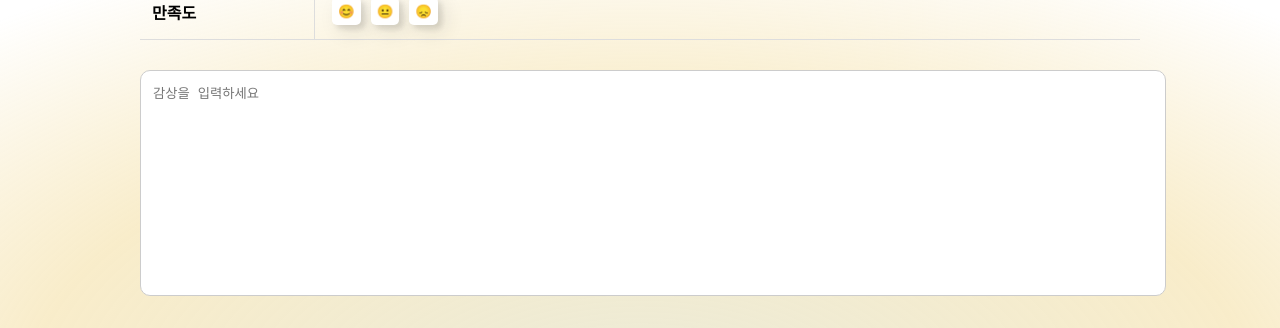
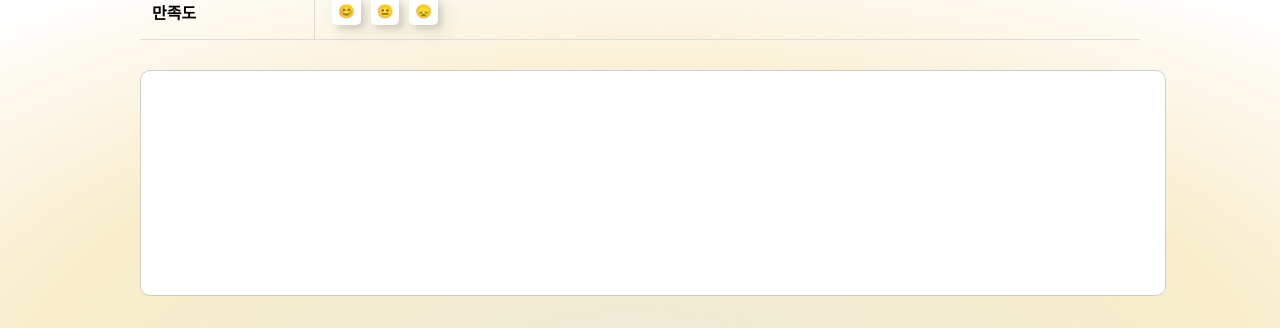
Before and after one commit to BookHub-BookTrio/BookHub-Front, a React (Create React App) app in the folder bookhub/: page /wish-create in a window 1280 px wide. Shown: the part 414-742 px from the top of the page. Built offline with nearby package versions, Linux system fonts and the light colour scheme.

Commit message:
[Fix/#29] - WishDetail 오류 수정

```diff
--- a/bookhub/src/component/wish/WishForm.jsx
+++ b/bookhub/src/component/wish/WishForm.jsx
@@ -131,7 +131,7 @@ const WishForm = ({
               className={styles.textarea}
               value={content}
               onChange={onContentChange}
-              placeholder={onContentChange ? "감상을 입력하세요" : ""}
+              placeholder={onContentChange && content !== "" ? "감상을 입력하세요" : ""}
             />
           </div>
 
--- a/bookhub/src/pages/wish/WishDetail.jsx
+++ b/bookhub/src/pages/wish/WishDetail.jsx
@@ -77,6 +77,9 @@ const WishDetail = () => {
         category={wish.category}
         star={wish.star}
         content={wish.content}
+        onBooknameChange={() => {}}
+        onAuthorChange={() => {}}
+        onContentChange={() => {}}
         showBack={() => navigate("/wish", {state: { page: currentPage}})}
         showDelete={() => setShowDeleteModal(true)}
         showEdit={() => navigate(`/wish-edit/${id}`, {state: { page: currentPage}})}
```
